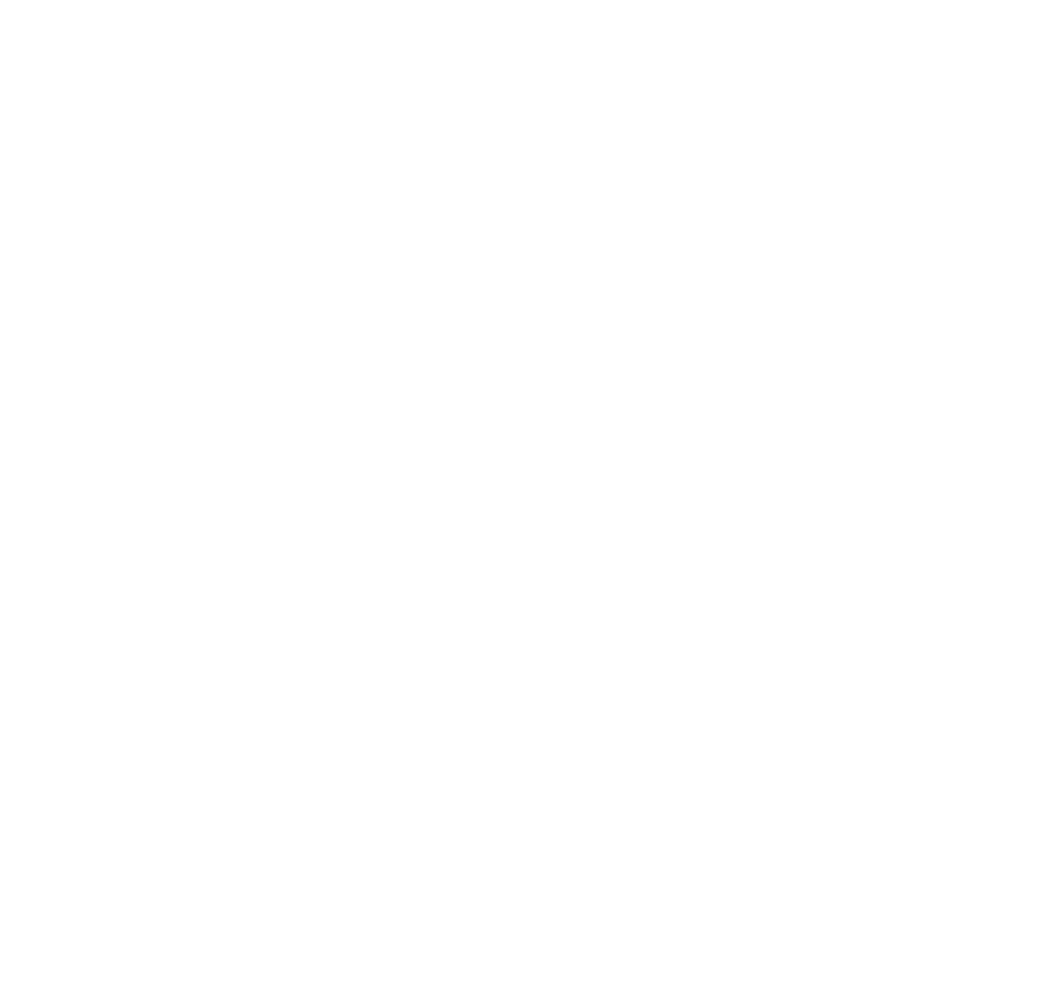
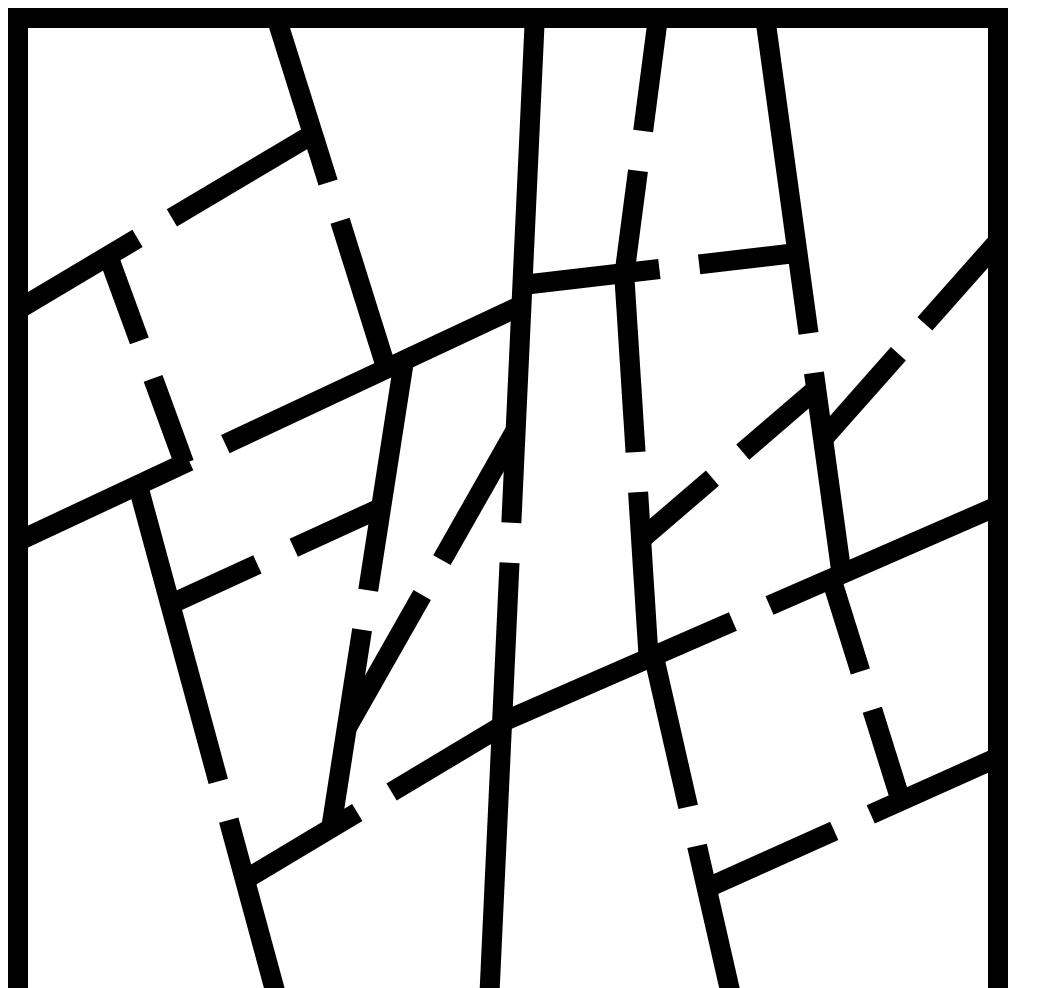
Before and after one commit to jwalke17/labyrinth, a plain HTML site: page labyrinth.html in a window 1280 px wide. Shown: the top 988 px of the page, without its empty margins (0-1063 px from the left). Before the commit the page ends 800 px from the top, so only its background shows below. Drawn offline with Linux system fonts and the light colour scheme.

Commit message:
add maze generator, temporary basic 2d display of maze
still a few bugs in generation, but with the right parameters, it works mostly well

```diff
--- /dev/null
+++ b/drawline_temp.js
@@ -0,0 +1,31 @@
+"use strict";
+
+var canvas_id="gl-canvas";
+
+function draw_line(canvas_id,points,thickness) {
+	var canvas = document.getElementById(canvas_id);
+	var context = canvas.getContext('2d');
+
+	var perp_line = rot_90(norm_vect(subtract_vect(points[1],points[0])));
+	var corner_offset = mult_vect(perp_line,thickness/2);
+	var corner_offset_neg = mult_vect(corner_offset,-1);
+	var corners = [
+		add_vect(points[0],corner_offset),
+		add_vect(points[0],corner_offset_neg),
+		add_vect(points[1],corner_offset_neg),
+		add_vect(points[1],corner_offset),
+	];
+
+	context.beginPath();
+	context.moveTo(corners[0][0], corners[0][1]);
+	context.lineTo(corners[1][0], corners[1][1]);
+	context.lineTo(corners[2][0], corners[2][1]);
+	context.lineTo(corners[3][0], corners[3][1]);
+	context.fill();
+}
+
+function draw_lines(canvas_id,lines,thickness) {
+	for(var i=0;i<lines.length;i++) {
+		draw_line(canvas_id,lines[i],thickness);
+	}
+}
--- a/labyrinth.html
+++ b/labyrinth.html
@@ -1,8 +1,16 @@
 <!DOCTYPE html>
 <html>
-  <head>
-    <title>Labyrinth</title>
-  </head>
-  <body>
-  </body>
+	<head>
+		<title>Labyrinth</title>
+		<script type="text/javascript" src="transformations.js"></script>
+		<script type="text/javascript" src="maze.js"></script>
+		<script type="text/javascript" src="drawline_temp.js"></script>
+		<script type="text/javascript" src="labyrinth.js"></script>
+	</head>
+	<body>
+		<canvas id="gl-canvas" width="1000" height="1000">
+			<!-- The following message is displayed if the browser doesn't support HTML5 -->
+			Oops ... your browser doesn't support the HTML5 canvas element
+		</canvas>
+	</body>
 </html>
--- /dev/null
+++ b/labyrinth.js
@@ -0,0 +1,5 @@
+"use strict";
+
+window.onload = function init() {
+    display_rand_maze("gl-canvas",[[10,10],[10,990],[990,990],[990,10]],40,80,20);
+};
--- /dev/null
+++ b/maze.js
@@ -0,0 +1,146 @@
+"use strict";
+
+var predictability = 2;
+function rand_func() {
+	var offset = Math.pow(Math.random(),predictability);
+	var direction = (Math.random()-0.5)*2;
+	var ret = 0.5 + direction*offset/2;
+	return ret;
+}
+
+function point_between(start,finish,avoid,add_radius) {
+	var rand_val = rand_func();
+	var vect = subtract_vect(finish,start);
+	var len = len_vect(vect);
+	var segments = [];
+	var prev_avoid = null;
+	var prev_end = 0;
+	for(var i=0;i<avoid.length;i++) {
+		var this_avoid = avoid[i];
+		var this_start = this_avoid[0]*len-this_avoid[1]-add_radius;
+		var this_end = this_avoid[0]*len+this_avoid[1]+add_radius;
+		if(prev_end<this_start) {
+			segments.push([prev_end,this_start]);
+		}
+		prev_end = this_end;
+	}
+	if(prev_end<1) {
+		segments.push([prev_end,1]);
+	}
+
+
+	// var seg_no = Math.floor(rand_val * segments.length) % segments.length;
+
+
+	var seg_no = 0;
+	for(var i=0;i<segments.length;i++) {
+		var this_seg = segments[i];
+		if(this_seg[1]<=rand_val) {
+			seg_no = i;
+		}
+	}
+
+
+	if(segments.length==0) {
+		return [null,null];
+	}
+	var segment = segments[seg_no];
+	var seg_len = segment[1]-segment[0];
+	var seg_offset = rand_val * seg_len;
+	// var seg_offset = 0.5 * seg_len;
+	var pos = seg_offset + segment[0];
+	var small_vect = mult_vect(vect,pos/len);
+	var point = add_vect(start,small_vect);
+	if(pos>len) {
+		console.log("WARNING: out of bounds!",pos,len);
+		console.log(start,finish,avoid);
+	}
+	return [point,pos/len];
+}
+
+function create_avoid_list(points,radius) {
+	var ret = [];
+	for(var i=0;i<points.length;i++) {
+		ret.push([points[i],radius]);
+	}
+	return ret;
+}
+
+function filter_gaps_and_scale(gaps,threshold,gap_width,full_len,gt) {
+	var ret = [];
+	var scaled_gap_width = gap_width/full_len;
+	for(var i=0;i<gaps.length;i++) {
+		var this_gap = gaps[i];
+		if(gt) {
+			if(this_gap>=threshold-scaled_gap_width && this_gap<=1) {
+				// console.log(this_gap,threshold,this_gap/(1-threshold));
+				ret.push(this_gap/(1-threshold))
+			}
+		} else {
+			if(this_gap<=threshold+scaled_gap_width) {
+				// console.log(this_gap,threshold,this_gap/(threshold));
+				ret.push(this_gap/threshold)
+			}
+		}
+	}
+	return ret;
+}
+
+function subdivide_region(corners,gaps,gap_width,min_dim,edge_thickness) {
+	var top_vector = subtract_vect(corners[3],corners[0]);
+	var bottom_vector = subtract_vect(corners[2],corners[1]);
+	var top_min_dim = min_dim/dot_prod_vect(mult_vect(norm_vect(rot_90(subtract_vect(corners[1],corners[0]))),min_dim),norm_vect(top_vector));
+	var bottom_min_dim = min_dim/dot_prod_vect(mult_vect(norm_vect(rot_90(subtract_vect(corners[3],corners[2]))),min_dim),norm_vect(bottom_vector));
+
+	var top_corner;
+	var top_pos;
+	[top_corner,top_pos] = point_between(corners[0],corners[3],[[0,edge_thickness/2+min_dim]].concat(create_avoid_list(gaps[0],gap_width)).concat([[1,edge_thickness/2+min_dim]]),edge_thickness/2);
+	var bottom_corner;
+	var bottom_pos;
+	[bottom_corner,bottom_pos] = point_between(corners[1],corners[2],[[0,edge_thickness/2+min_dim]].concat(create_avoid_list(gaps[2],gap_width)).concat([[1,edge_thickness/2+min_dim]]),edge_thickness/2);
+
+	if(top_corner==null || bottom_corner==null) {
+		return [];
+	}
+
+	var gap_center;
+	var gap_center_pos;
+	[gap_center,gap_center_pos] = point_between(top_corner,bottom_corner,[[0,edge_thickness/2+min_dim],[1,edge_thickness/2+min_dim]],gap_width/2);
+	if(gap_center==null) {
+		return [];
+	}
+
+
+	var split_vector = subtract_vect(bottom_corner,top_corner);
+	var l_corners = [top_corner,corners[0],corners[1],bottom_corner];
+	var r_corners = [bottom_corner,corners[2],corners[3],top_corner];
+	var l_gap = gap_center_pos;
+	var r_gap = 1-l_gap;
+
+	var gap_vector = mult_vect(norm_vect(split_vector),gap_width);
+	var gap_top = subtract_vect(gap_center,mult_vect(gap_vector,0.5));
+	var gap_bottom = add_vect(gap_center,mult_vect(gap_vector,0.5));
+	var top_len = len_vect(top_vector);
+	var bottom_len = len_vect(bottom_vector);
+	var l = subdivide_region(l_corners,[[l_gap],filter_gaps_and_scale(gaps[0],top_pos,gap_width,top_len,false),gaps[1],filter_gaps_and_scale(gaps[2],bottom_pos,gap_width,bottom_len,false)],gap_width,min_dim,edge_thickness);
+	var r = subdivide_region(r_corners,[[r_gap],filter_gaps_and_scale(gaps[2],bottom_pos,gap_width,bottom_len,true),gaps[3],filter_gaps_and_scale(gaps[0],top_pos,gap_width,top_len,true)],gap_width,min_dim,edge_thickness);
+	return [[top_corner,gap_top],[gap_bottom,bottom_corner]].concat(l).concat(r);
+}
+
+function generate_maze(corners,gap_width,min_dim,edge_thickness) {
+	var left_ext = mult_vect(norm_vect(subtract_vect(corners[1],corners[0])),edge_thickness/2);
+	var bottom_ext = mult_vect(norm_vect(subtract_vect(corners[2],corners[1])),edge_thickness/2);
+	var right_ext = mult_vect(norm_vect(subtract_vect(corners[3],corners[2])),edge_thickness/2);
+	var top_ext = mult_vect(norm_vect(subtract_vect(corners[0],corners[3])),edge_thickness/2);
+	var box = [
+		[subtract_vect(corners[0],left_ext),add_vect(corners[1],left_ext)],
+		[subtract_vect(corners[1],bottom_ext),add_vect(corners[2],bottom_ext)],
+		[subtract_vect(corners[2],right_ext),add_vect(corners[3],right_ext)],
+		[subtract_vect(corners[3],top_ext),add_vect(corners[0],top_ext)]
+	];
+	return box.concat(subdivide_region(corners,[[],[],[],[]],gap_width,min_dim,edge_thickness));
+}
+
+function display_rand_maze(canvas_id,corners,gap_width,min_dim,edge_thickness) {
+	draw_lines(canvas_id,generate_maze(corners,gap_width,min_dim,edge_thickness),edge_thickness);
+}
--- /dev/null
+++ b/transformations.js
@@ -0,0 +1,35 @@
+"use strict";
+
+var canvas_id="gl-canvas";
+
+function mult_vect(a,m) {
+	return [a[0]*m,a[1]*m];
+}
+
+function add_vect(a,b) {
+	return [a[0]+b[0],a[1]+b[1]];
+}
+
+function dot_prod_vect(a,b) {
+	return a[0]*b[0] + a[1]*b[1];
+}
+
+function subtract_vect(a,b) {
+	return add_vect(a,mult_vect(b,-1));
+}
+
+function div_vect(a,d) {
+	return mult_vect(a,1/d);
+}
+
+function len_vect(a) {
+	return Math.sqrt(a[0]*a[0]+a[1]*a[1]);
+}
+
+function norm_vect(a) {
+	return div_vect(a,len_vect(a));
+}
+
+function rot_90(a) {
+	return [-a[1],a[0]];
+}
```
